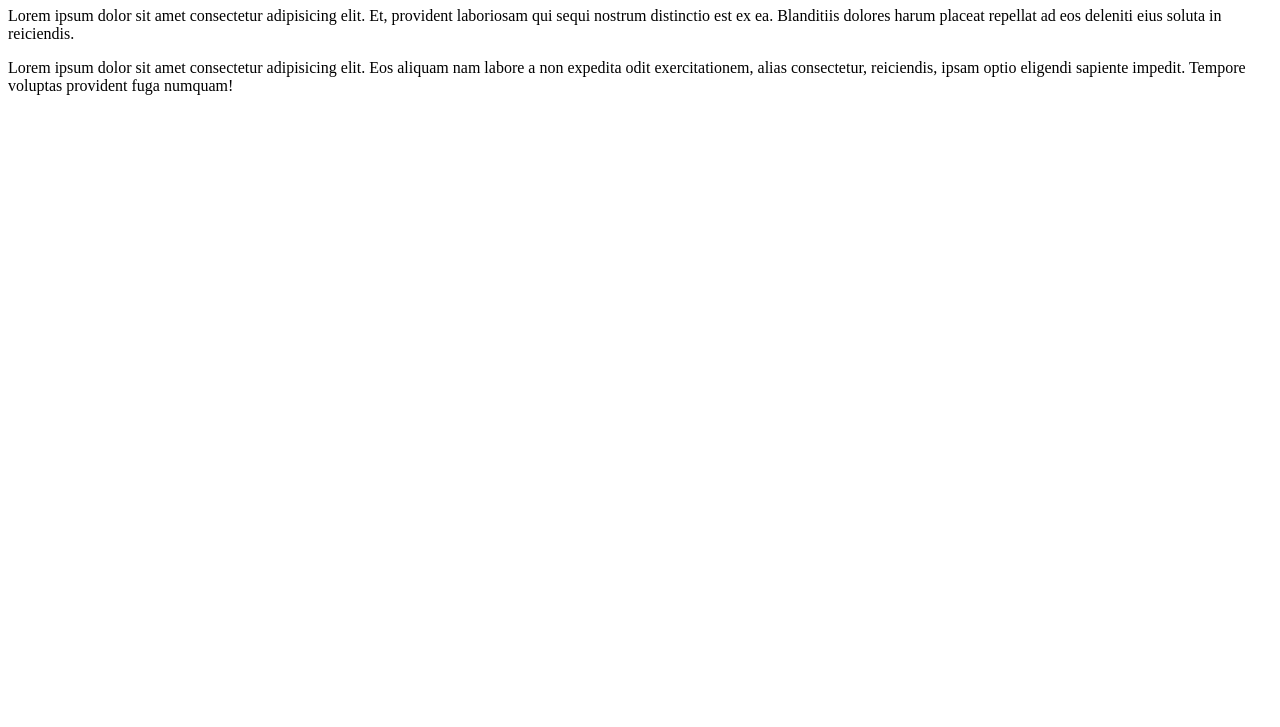
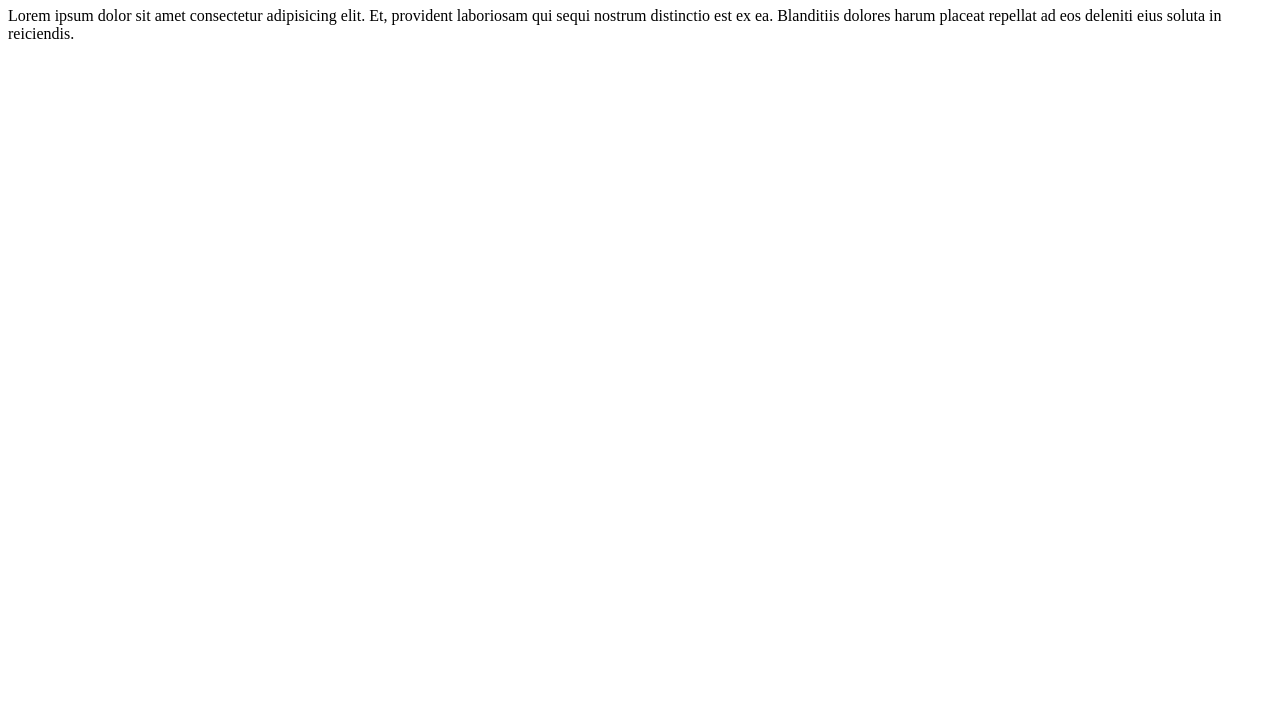
Before and after one commit to WilliamAraujo777/Ola-Mundo, a plain HTML site: page site-exemplo/index.html in a window 1280 px wide. Shown: the part 73-800 px from the top of the page. Drawn offline with Linux system fonts and the light colour scheme.

Commit message:
Update index.html

```diff
--- a/site-exemplo/index.html
+++ b/site-exemplo/index.html
@@ -10,7 +10,7 @@
     <h1>Olá Mundo!</h1>
     <p>Lorem ipsum dolor sit amet consectetur adipisicing elit. Et, provident laboriosam qui sequi nostrum distinctio est ex ea. Blanditiis dolores harum placeat repellat ad eos deleniti eius soluta in reiciendis.</p>
 
-    <p>Lorem ipsum dolor sit amet consectetur adipisicing elit. Eos aliquam nam labore a non expedita odit exercitationem, alias consectetur, reiciendis, ipsam optio eligendi sapiente impedit. Tempore voluptas provident fuga numquam!</p>
+
 
 </body>
 </html>
```
